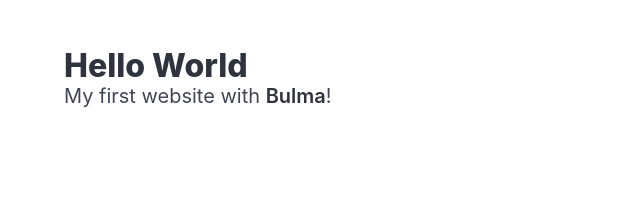
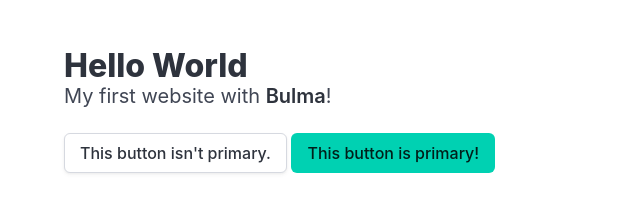
Before and after one commit to hablethedev/browserbash, a plain HTML site: page bulmatest.html in a window 1280 px wide. Shown: the whole page, without its empty margins (0-640 px from the left). Drawn offline with Linux system fonts and the light colour scheme.

Commit message:
Bulmatest - Button test

```diff
--- a/bulmatest.html
+++ b/bulmatest.html
@@ -15,6 +15,8 @@
       <p class="subtitle">
         My first website with <strong>Bulma</strong>!
       </p>
+      <button class="button">This button isn't primary.</button>
+      <button class="button is-primary">This button is primary!</button>
     </div>
   </section>
   </body>
```
